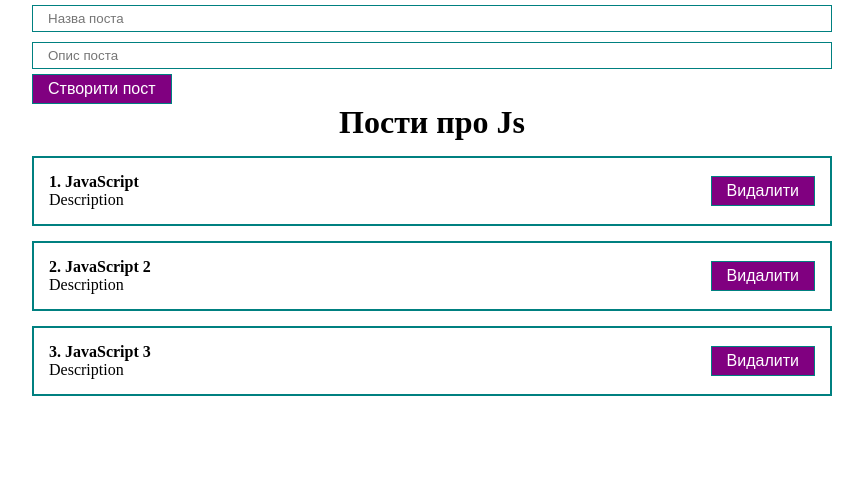
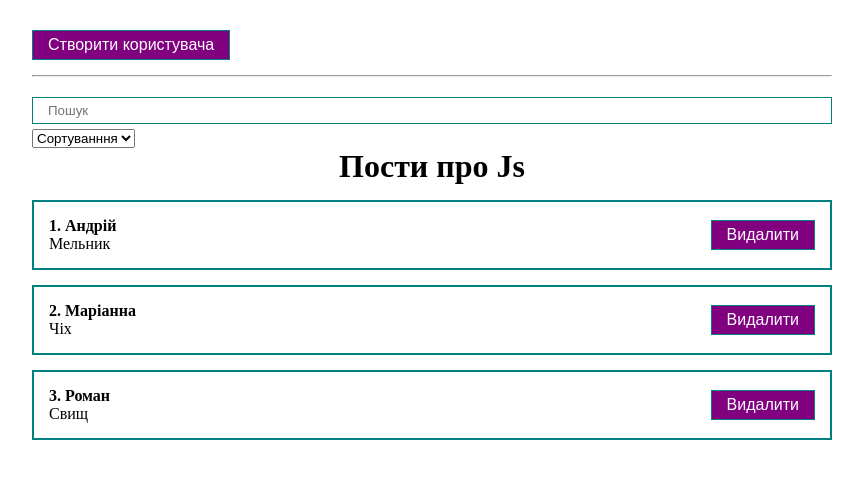
Before and after one commit to AndriyMelnykIt/React-Js_Education, a React (Create React App) app: page / in a window 1280 px wide. Shown: the top 478 px of the page, without its empty margins (208-1071 px from the left). Built offline with nearby package versions, Linux system fonts and the light colour scheme.

Commit message:
added modal window

```diff
--- a/src/App.js
+++ b/src/App.js
@@ -1,17 +1,35 @@
-import React, { useState } from 'react';
+import React, { useMemo, useState } from 'react';
 
 import PostList from './Components/PostList';
 import PostForm from './Components/PostForm';
+import PostFilter from './Components/PostFilter';
+import MyModal from './Components/UI/MyModal/MyModal';
+import MyButton from './Components/UI/button/MyButton';
 
 function App () {
 	const [posts, setPosts] = useState ([
-		{id: 1, title: 'JavaScript', body: 'Description'},
-		{id: 2, title: 'JavaScript 2', body: 'Description'},
-		{id: 3, title: 'JavaScript 3', body: 'Description'},
+		{id: 1, title: 'Андрій', body: 'Мельник'},
+		{id: 2, title: 'Маріанна', body: 'Чіх'},
+		{id: 3, title: 'Роман', body: 'Свищ'},
 	])
+
+	const [filter, setFilter] = useState ({sort: '', query: ''});
+	const [modal, setModal] = useState (false);
+
+	const sortedPosts = useMemo (() => {
+		if (filter.sort) {
+			return [...posts].sort ((a, b) => a[filter.sort].localeCompare (b[filter.sort]))
+		}
+		return posts;
+	}, [filter.sort, posts]);
+
+	const sortedAndSearchedPosts = useMemo (() => {
+		return sortedPosts.filter (post => post.title.toLowerCase ().includes (filter.query.toLowerCase ()))
+	}, [filter.query, sortedPosts])
 
 	const createPost = (newPost) => {
 		setPosts ([...posts, newPost])
+		setModal (false)
 	}
 
 	const removePost = (post) => {
@@ -20,12 +38,18 @@
 
 	return (
 		<div className="App">
-			<PostForm create={createPost} />
-			{posts.length !== 0
-				? <PostList remove={removePost} posts={posts} title="Пости про Js" />
-				: <h1 style={{textAlign: 'center'}}>Пости не знайдені</h1>
-			}
-
+			<MyButton style={{marginTop: 30}} onClick={() => setModal (true)}>
+				Створити користувача
+			</MyButton>
+			<MyModal visible={modal} setVisible={setModal}>
+				<PostForm create={createPost} />
+			</MyModal>
+			<hr style={{margin: '15px 0'}} />
+			<PostFilter
+				filter={filter}
+				setFilter={setFilter}
+			/>
+			<PostList remove={removePost} posts={sortedAndSearchedPosts} title="Пости про Js" />
 		</div>
 	);
 }
--- /dev/null
+++ b/src/Components/PostFilter.jsx
@@ -0,0 +1,27 @@
+import React from 'react';
+import MyInput from './UI/input/MyInput';
+import MySelect from './UI/select/MySelect';
+
+const PostFilter = ({filter, setFilter}) => {
+	return (
+		<div>
+			<MyInput
+				value={filter.query}
+				onChange={e => setFilter ({...filter, query: e.target.value})}
+				placeholder='Пошук'
+
+			/>
+			<MySelect
+				value={filter.sort}
+				onChange={selectedSort => setFilter({...filter, sort: selectedSort})}
+				defaultValue='Сортуванння'
+				options={[
+					{value: 'title', name: 'По назві'},
+					{value: 'body', name: 'По опису'}
+				]}
+			/>
+		</div>
+	);
+};
+
+export default PostFilter;
--- a/src/Components/PostList.jsx
+++ b/src/Components/PostList.jsx
@@ -3,6 +3,15 @@
 import PostItems from './PostItems';
 
 const PostList = ({posts, title, remove}) => {
+
+	if (!posts.length) {
+		return (
+			<h1 style={{textAlign: 'center'}}>
+				Пости не знайдені
+			</h1>
+		)
+	}
+
 	return (
 		<div>
 			<h1 style={{textAlign: 'center'}}>
--- /dev/null
+++ b/src/Components/UI/MyModal/MyModal.jsx
@@ -0,0 +1,20 @@
+import React from 'react';
+import cl from './MyModal.module.css'
+
+const MyModal = ({children, visible, setVisible}) => {
+
+	const rootClasses = [cl.myModal]
+	if (visible) {
+		rootClasses.push(cl.active);
+	}
+
+	return (
+		<div className={rootClasses.join(' ')}>
+			<div className={cl.MyModalContent}>
+				{children}
+			</div>
+		</div>
+	);
+};
+
+export default MyModal;
--- /dev/null
+++ b/src/Components/UI/MyModal/MyModal.module.css
@@ -0,0 +1,22 @@
+.myModal {
+    position: fixed;
+    top: 0;
+    bottom: 0;
+    right: 0;
+    left: 0;
+    display: none;
+    background: rgba(0,0,0,0.5);
+}
+
+.MyModalContent {
+    padding: 25px;
+    background: white;
+    border-radius: 16px;
+    min-width: 250px;
+}
+
+.myModal.active {
+    display: flex;
+    justify-content: center;
+    align-items: center;
+}
--- a/src/Components/UI/button/MyButton.jsx
+++ b/src/Components/UI/button/MyButton.jsx
@@ -3,7 +3,6 @@
 import classes from './MyButton.module.css';
 
 const MyButton = ({children, ...props}) => {
-	console.log (props);
 	return (
 		<button {...props} className={classes.myBtn}>
 			{children}
--- /dev/null
+++ b/src/Components/UI/select/MySelect.jsx
@@ -0,0 +1,19 @@
+import React from 'react';
+
+const MySelect = ({options, defaultValue, value, onChange}) => {
+	return (
+		<select value={value}
+		        value={value}
+		        onChange={event => onChange (event.target.value)}
+		>
+			<option disabled value="">{defaultValue}</option>
+			{options.map (option =>
+				<option key={option.value} value={option.value}>
+					{option.name}
+				</option>
+			)}
+		</select>
+	);
+};
+
+export default MySelect;
```
